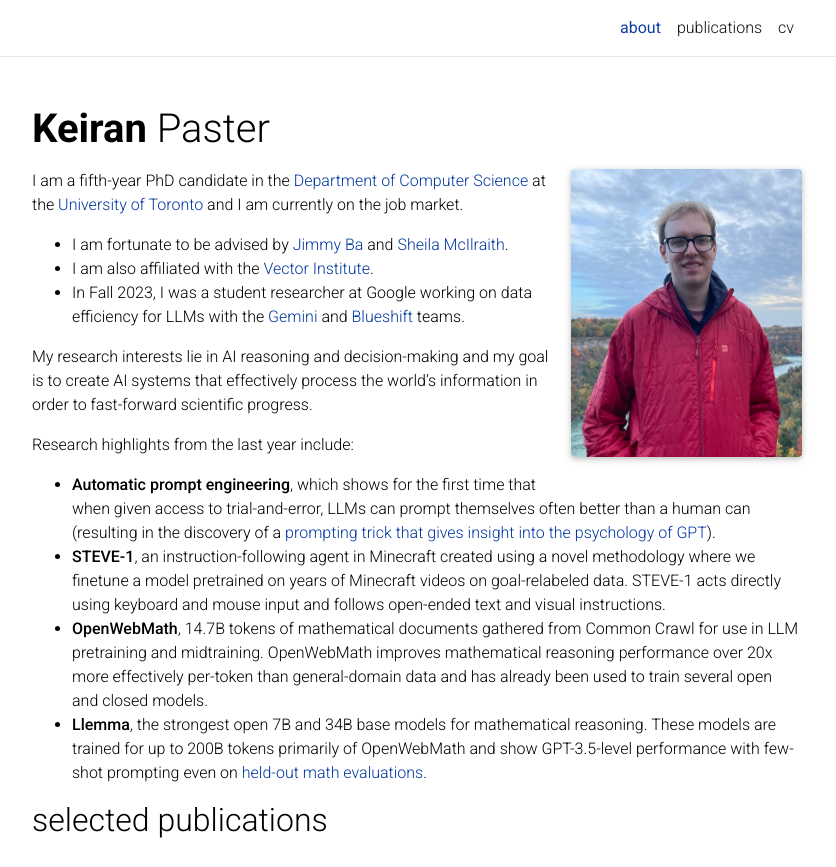
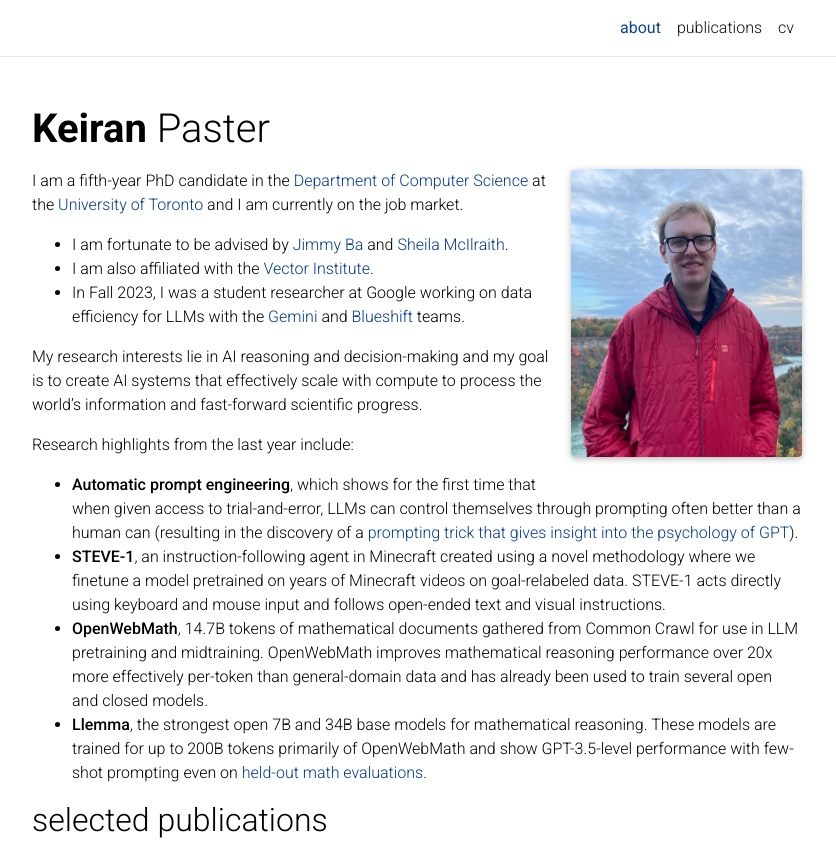
Before and after one commit to keirp/keirp.github.io, a Jekyll site: the page built from _pages/about.md, in a window 1280 px wide and 1170 px high, cut to the strip 0-867 px from the top of the window. Shown: the whole strip, without its empty margins (223-1059 px from the left). Built offline with Jekyll 4.4.1, drawn with Linux system fonts in a browser that asks for light colours; comment, search, counter and statistics services are not loaded; a style sheet for code colours, icons or effects is not loaded.

Commit message:
change about

```diff
--- a/_pages/about.md
+++ b/_pages/about.md
@@ -20,11 +20,11 @@ I am a fifth-year PhD candidate in the [Department of Computer Science](https://
 - I am also affiliated with the [Vector Institute](https://vectorinstitute.ai/).
 - In Fall 2023, I was a student researcher at Google working on data efficiency for LLMs with the [Gemini](https://deepmind.google/technologies/gemini) and [Blueshift](https://research.google/teams/blueshift/) teams.
 
-My research interests lie in AI reasoning and decision-making and my goal is to create AI systems that effectively process the world’s information in order to fast-forward scientific progress.
+My research interests lie in AI reasoning and decision-making and my goal is to create AI systems that effectively scale with compute to process the world’s information and fast-forward scientific progress.
 
 Research highlights from the last year include:
 
-- **Automatic prompt engineering**, which shows for the first time that when given access to trial-and-error, LLMs can prompt themselves often better than a human can (resulting in the discovery of a [prompting trick that gives insight into the psychology of GPT](https://twitter.com/karpathy/status/1624847051426234368)).
+- **Automatic prompt engineering**, which shows for the first time that when given access to trial-and-error, LLMs can control themselves through prompting often better than a human can (resulting in the discovery of a [prompting trick that gives insight into the psychology of GPT](https://twitter.com/karpathy/status/1624847051426234368)).
 - **STEVE-1**, an instruction-following agent in Minecraft created using a novel methodology where we finetune a model pretrained on years of Minecraft videos on goal-relabeled data. STEVE-1 acts directly using keyboard and mouse input and follows open-ended text and visual instructions.
 - **OpenWebMath**, 14.7B tokens of mathematical documents gathered from Common Crawl for use in LLM pretraining and midtraining. OpenWebMath improves mathematical reasoning performance over 20x more effectively per-token than general-domain data and has already been used to train several open and closed models.
 - **Llemma**, the strongest open 7B and 34B base models for mathematical reasoning. These models are trained for up to 200B tokens primarily of OpenWebMath and show GPT-3.5-level performance with few-shot prompting even on [held-out math evaluations](https://huggingface.co/datasets/keirp/hungarian_national_hs_finals_exam).
```
